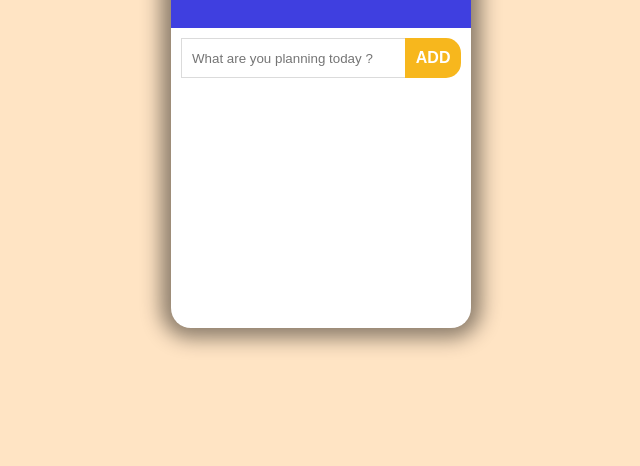
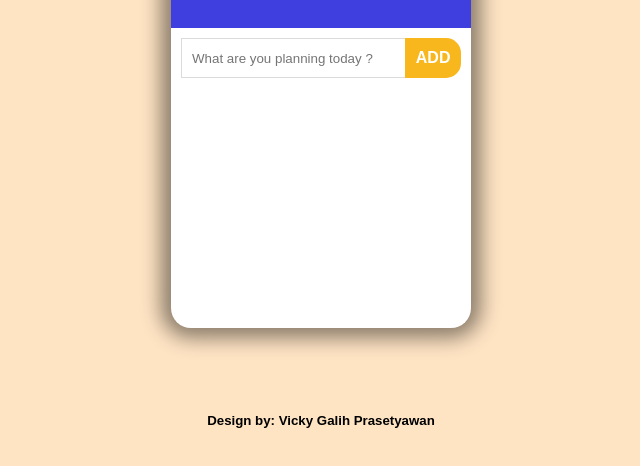
Before and after one commit to VickyyPrass/List-To-Do-App, a plain HTML site: page index.html in a window 1280 px wide. Shown: the part 272-738 px from the top of the page, without its empty margins (319-959 px from the left). Drawn offline with Linux system fonts and the light colour scheme.

Commit message:
menambahkan edited by

```diff
--- a/index.html
+++ b/index.html
@@ -21,6 +21,7 @@
         </div>
         <ul class="text-list"></ul>
     </div>
+    <h5>Design by: Vicky Galih Prasetyawan</h5>
     <script src="script.js"></script>
 </body>
 
--- a/style.css
+++ b/style.css
@@ -11,6 +11,14 @@ body {
     justify-content: center;
     align-items: center;
     font-family: sans-serif;
+    position: relative;
+}
+
+h5 {
+    position: absolute;
+    bottom: 100px;
+    left: 50%;
+    transform: translateX(-50%);
 }
 
 .container {
```
